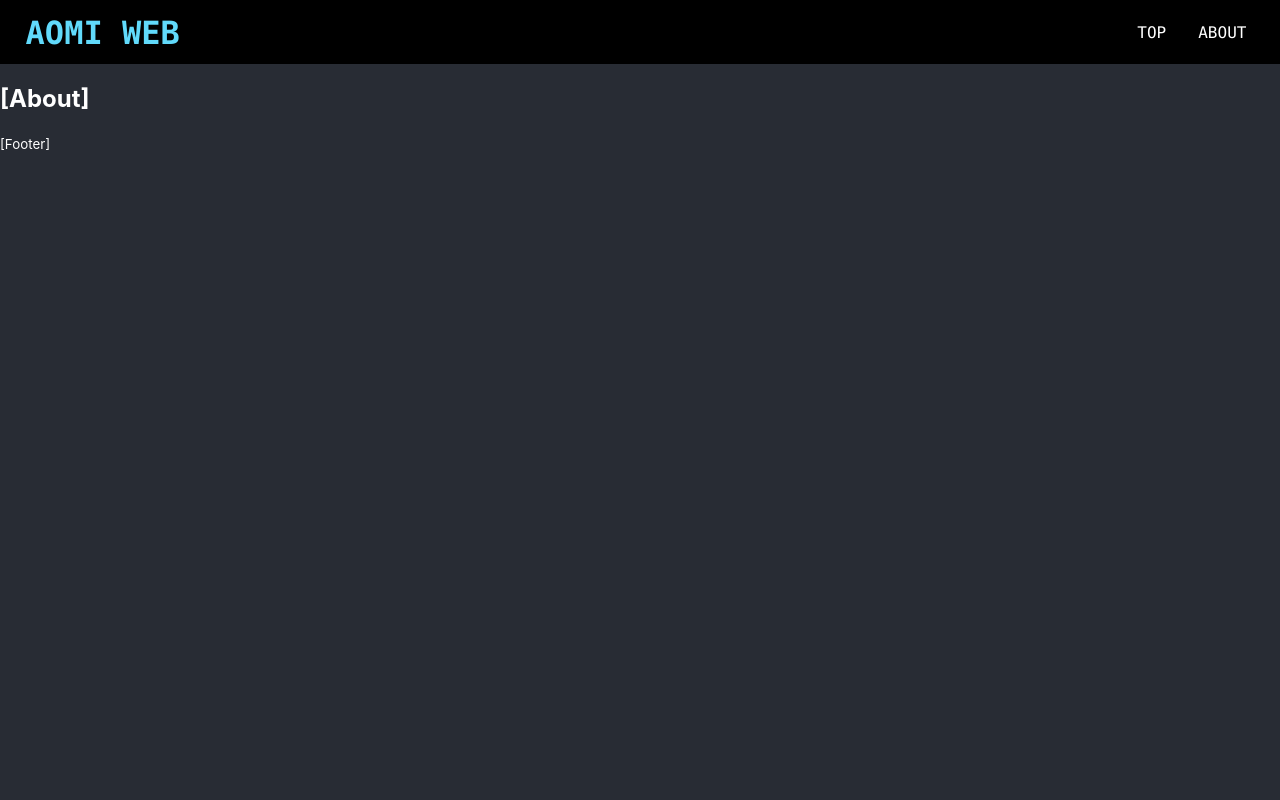
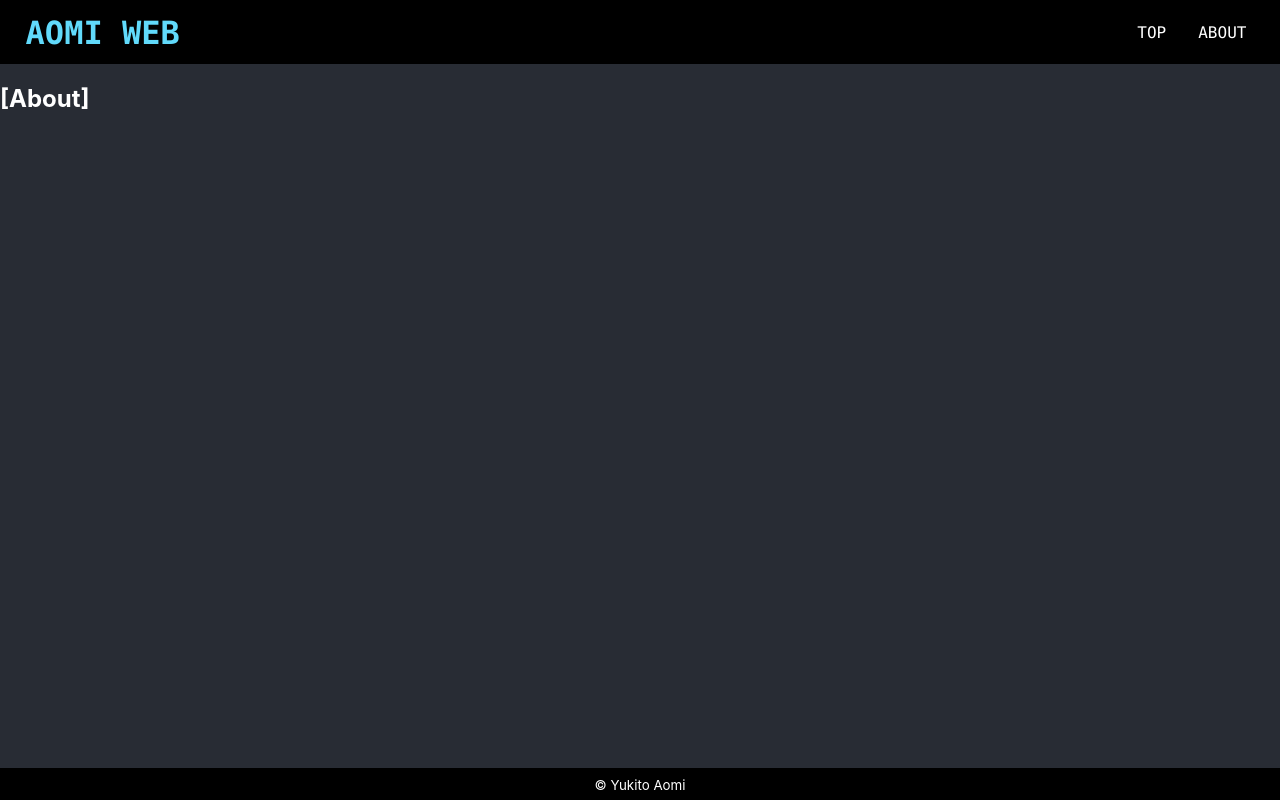
Before and after one commit to Yukito-Aomi/yukito-aomi.github.io, a React (Create React App) app: page /about in a window 1280 px wide. Built offline with nearby package versions, Linux system fonts and the light colour scheme.

Commit message:
Update Footer component

```diff
--- /dev/null
+++ b/src/components/layouts/Footer.css
@@ -0,0 +1,14 @@
+.footer {
+  align-items: center;
+  bottom: 0px;
+  display: flex;
+  height: 32px;
+  justify-content: center;
+  position: fixed;
+  text-align: center;
+  width: 100%;
+}
+
+.footer.wrapper {
+  background-color: black;
+}
--- a/src/components/layouts/Footer.js
+++ b/src/components/layouts/Footer.js
@@ -1,10 +1,12 @@
 import React from 'react';
+
+import './Footer.css';
 
 
 export function Footer() {
   return (
-    <>
-      <p><small>[Footer]</small></p>
-    </>
+    <footer className="footer wrapper">
+      <p><small>&copy; Yukito Aomi</small></p>
+    </footer>
   );
 }
--- a/src/index.css
+++ b/src/index.css
@@ -7,7 +7,7 @@ body {
   color: white;
   font-family: -apple-system, BlinkMacSystemFont, 'Segoe UI', 'Roboto', 'Oxygen', 'Ubuntu', 'Cantarell', 'Fira Sans', 'Droid Sans', 'Helvetica Neue', sans-serif;
   margin: 0;
-  padding-top: 64px;
+  padding: 64px 0px 32px 0px;
   -webkit-font-smoothing: antialiased;
   -moz-osx-font-smoothing: grayscale;
 }
```
Also changed, not shown: 1 other file (tests, documents, lock files or other folders).
